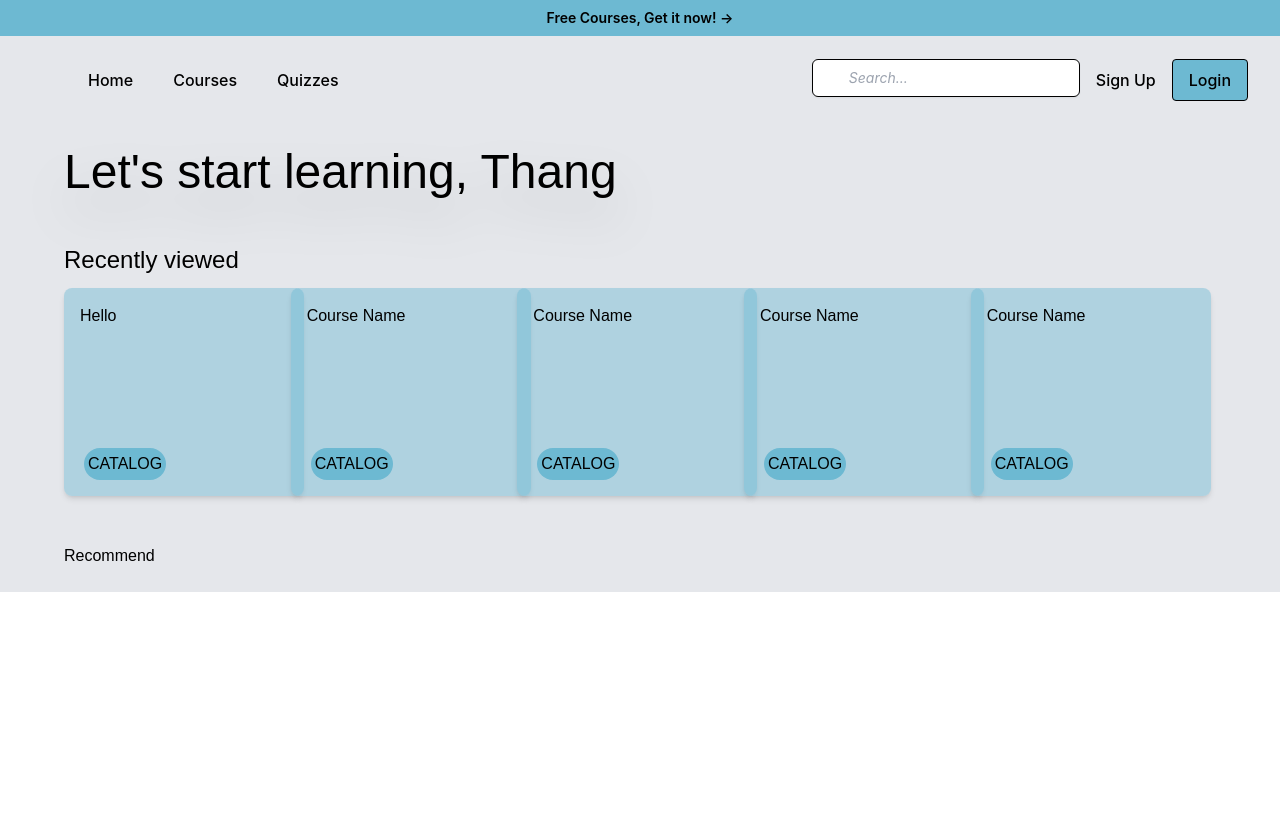
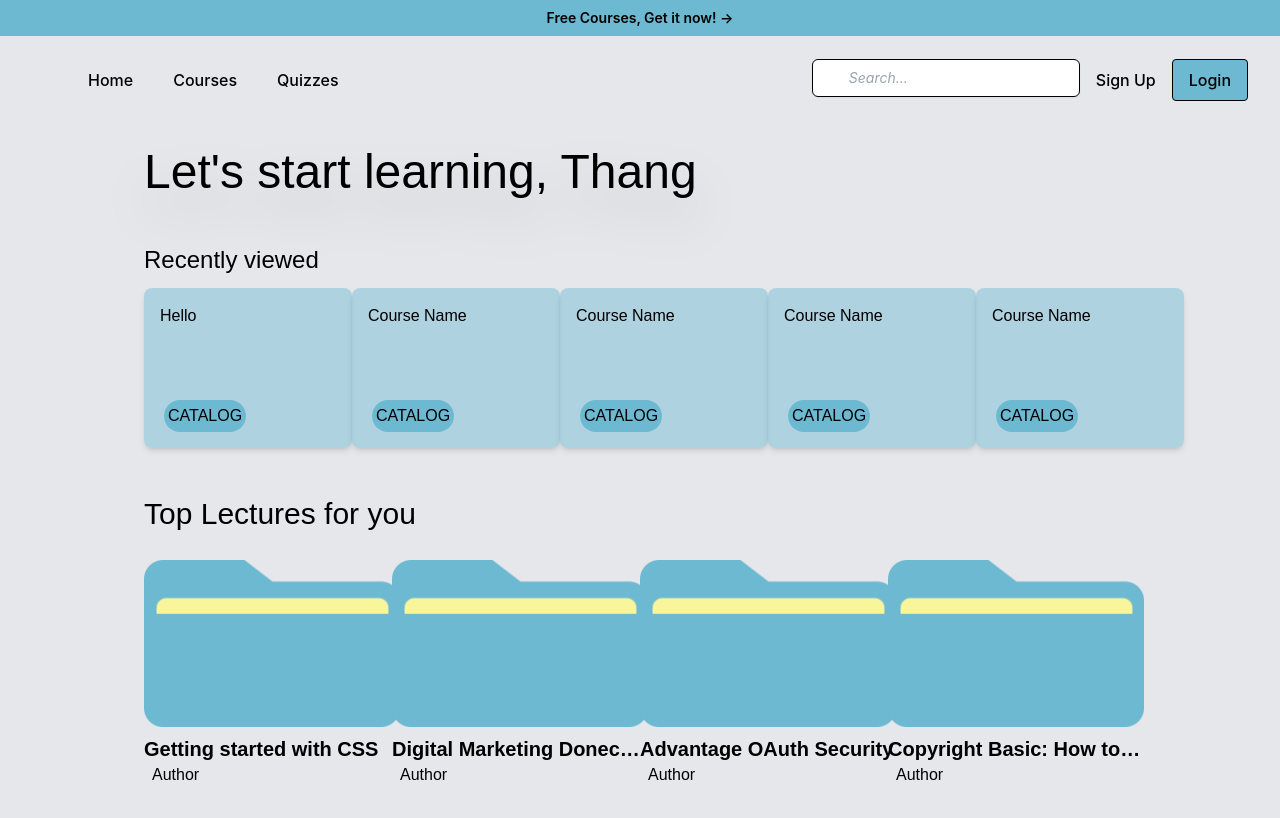
Before and after one commit to dtnghia2010/E-learning-platform, a React (Create React App) app in the folder frontend/: page / in a window 1280 px wide. Shown: the top 818 px of the page. Built offline with nearby package versions, Linux system fonts and the light colour scheme.

Commit message:
feat: Top lecture view FE

```diff
--- a/frontend/src/component/Recommend.js
+++ b/frontend/src/component/Recommend.js
@@ -1,7 +1,37 @@
+
 const Recommend = () => {
     return (
     <div>
-        <p>Recommend</p>
+        <div className="grid lg:grid-cols-4 gap-x-42">
+            <a href="#" className="h-32 sm:h-52 w-40 sm:w-64">
+                <img src="/images/folderImg.png" alt="" className=" hover:shadow-xl"/>
+                <div>
+                    <p className="card-title">Getting started with CSS </p>
+                    <span className="card-author"> Author</span>
+                </div>
+            </a>
+            <a href="#" className="h-32 sm:h-52 w-40 sm:w-64">
+                <img src="/images/folderImg.png" alt="" className=" hover:shadow-xl"/>
+                <div>
+                    <p className="card-title">Digital Marketing Donechenthenene </p>
+                    <span className="card-author"> Author</span>
+                </div>
+            </a>
+            <a href="#" className="h-32 sm:h-52 w-40 sm:w-64">
+                <img src="/images/folderImg.png" alt="" className=" hover:shadow-xl"/>
+                <div>
+                    <p className="card-title">Advantage OAuth Security </p>
+                    <span className="card-author"> Author</span>
+                </div>
+            </a>
+            <a href="#" className="h-32 sm:h-52 w-40 sm:w-64">
+                <img src="/images/folderImg.png" alt="" className=" hover:shadow-xl"/>
+                <div>
+                    <p className="card-title">Copyright Basic: How to protect a protocopy</p>
+                    <span className="card-author"> Author</span>
+                </div>
+            </a>
+        </div>
     </div>
     );
 };
--- a/frontend/src/index.css
+++ b/frontend/src/index.css
@@ -26,9 +26,16 @@ code {
 }
 
 .card{
-  @apply h-32 sm:h-52 w-52 sm:w-60 bg-[length:170px_170px] bg-[#6DB9D2]/45 rounded-lg shadow-md flex flex-col p-4 hover:shadow-xl hover:-mt-0.5 relative
+  @apply h-32 sm:h-40 w-40 sm:w-52 bg-[length:170px_170px] bg-[#6DB9D2]/45 rounded-lg shadow-md flex flex-col p-4 hover:shadow-xl hover:-mt-0.5 relative
 }
 
 .badge{
   @apply absolute bottom-4 ml-1 p-1 mr-7 bg-auto bg-blue-light uppercase rounded-full
 }
+
+.card-title{
+  @apply text-justify truncate sm:w-64 font-bold text-xl mt-2
+}
+.card-author{
+    @apply bottom-4 ml-1 p-1 mr-7 bg-auto text-opacity-55
+}
--- a/frontend/src/page/HomePage.js
+++ b/frontend/src/page/HomePage.js
@@ -3,7 +3,7 @@ import Recommend from "../component/Recommend";
 
 const HomePage = () => {
     return (
-        <div className="container mx-auto flex flex-col justify-start font-vietnam-pro px-16 py-6" >
+        <div className="container mx-auto flex flex-col justify-start font-vietnam-pro px-36 py-6" >
             <header className="flex items-center drop-shadow-2xl text-5xl">Let's start
                 learning, Thang</header>
             <div className="mt-12">
@@ -12,7 +12,10 @@ const HomePage = () => {
                 </div>
                 <Recent/>
             </div>
-            <div className="mt-12">
+            <div className="mt-12 pb-28">
+                <div className="pb-7">
+                    <header className="text-3xl">Top Lectures for you</header>
+                </div>
                 <Recommend/>
             </div>
         </div>
```
Also changed, not shown: frontend/public/images/folderImg.png (added), frontend/public/images/img2.jpg (added).
